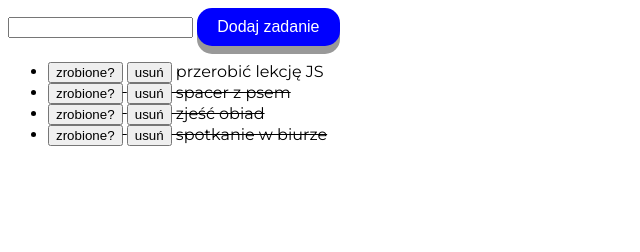
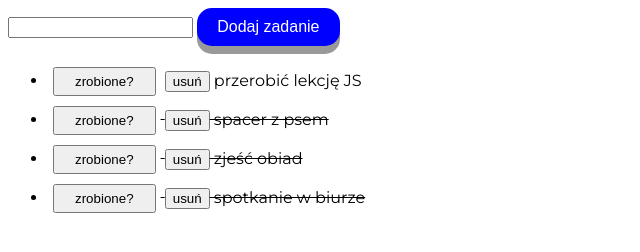
Before and after one commit to RobertSajdak/ToDo-List-JS, a plain HTML site: page index.html in a window 1280 px wide. Shown: the whole page, without its empty margins (0-640 px from the left). Drawn offline with Linux system fonts and the light colour scheme.

Commit message:
final CSS styles

```diff
--- a/CSS/style.css
+++ b/CSS/style.css
@@ -53,3 +53,8 @@ body {
     box-shadow: 0 0 #666;
     transform: translateY(3px);
 }
+
+.js-done {
+    padding: 5px 20px;
+    margin: 5px 5px;
+}
```
